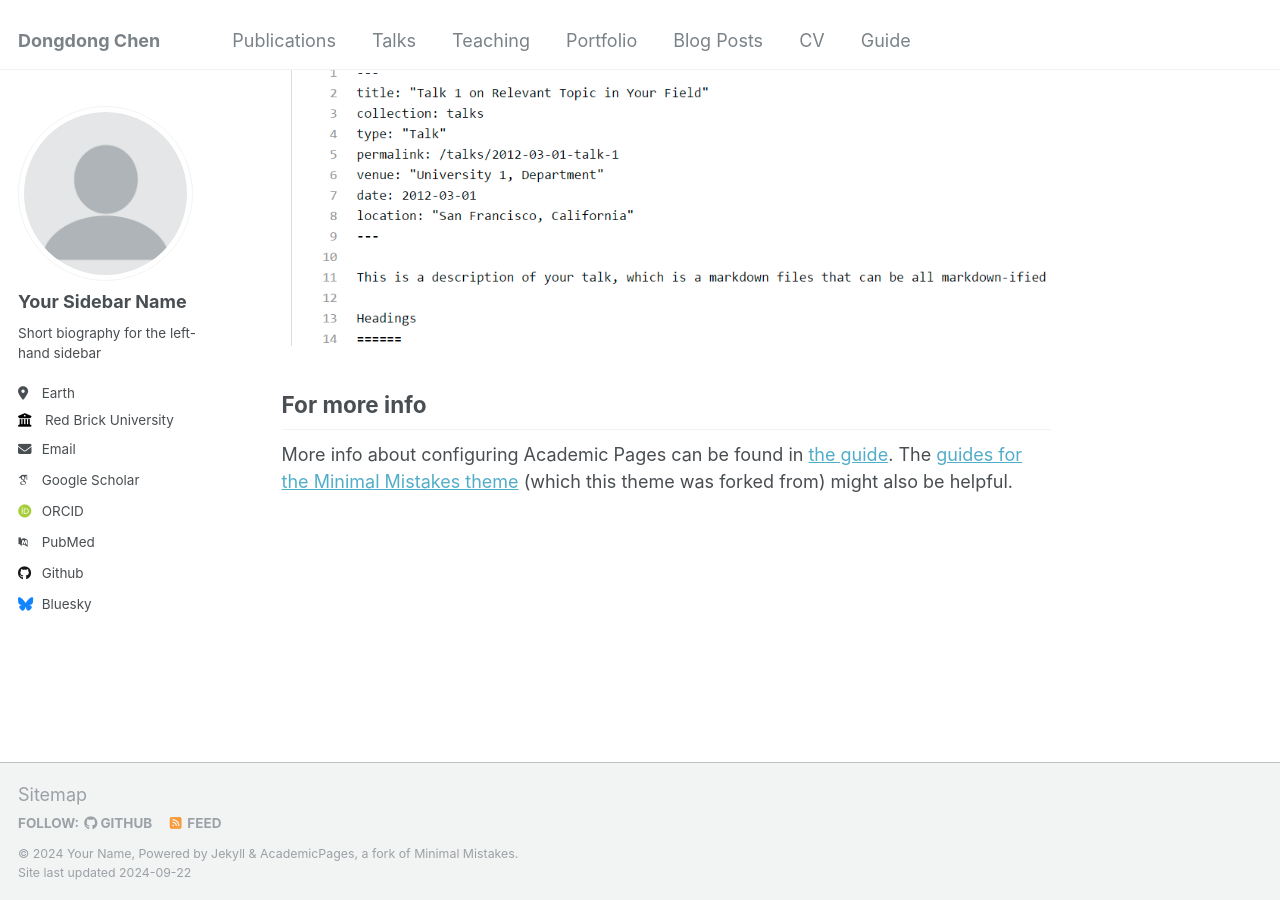
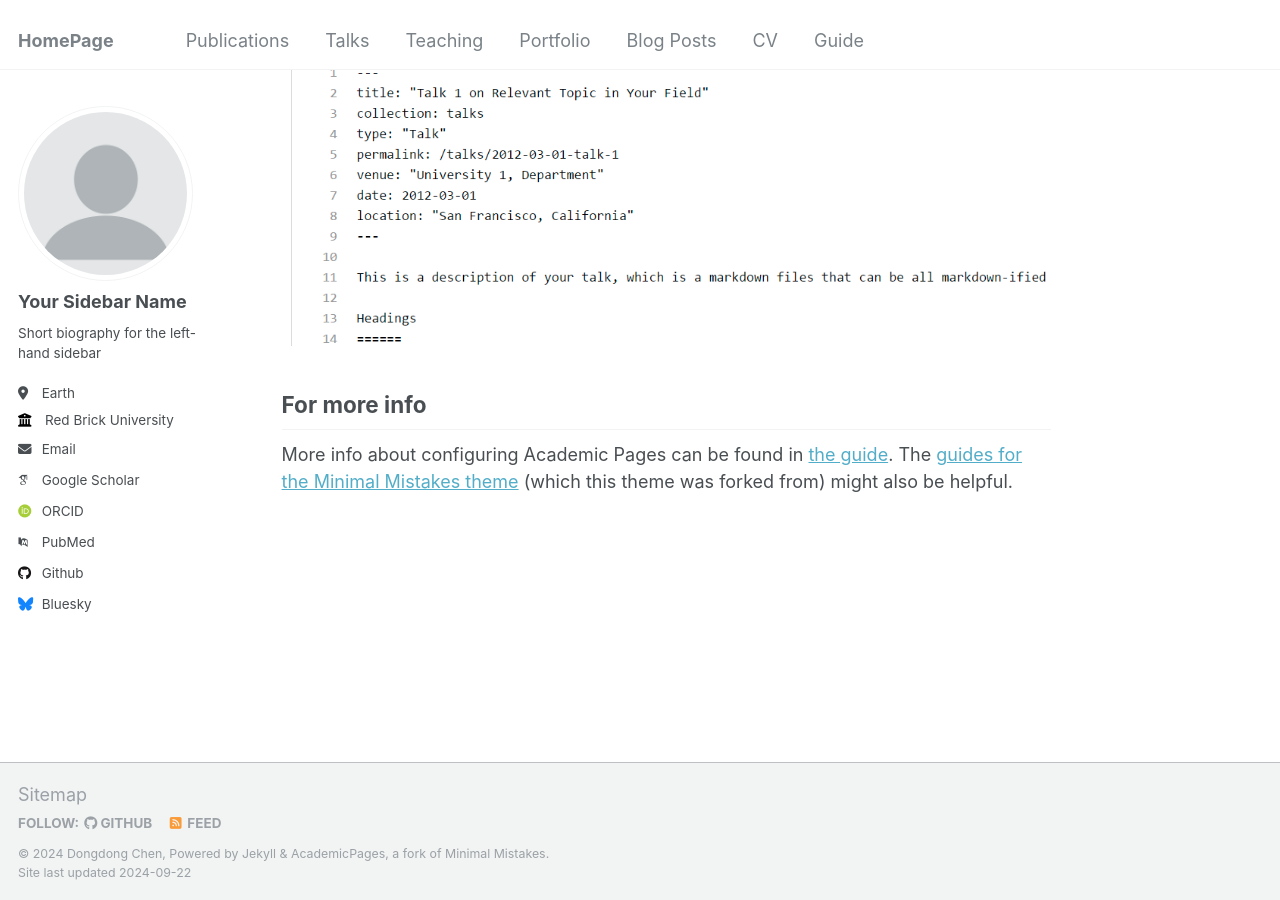
Before and after one commit to DongDChen/DongDChen.github.io, a Jekyll site: the page built from _pages/about.md, in a window 1280 px wide and 900 px high, scrolled down 2643 px. Built offline with Jekyll 4.4.1, drawn with Linux system fonts in a browser that asks for light colours; some web fonts are replaced.

Commit message:
Update _config.yml

```diff
--- a/_config.yml
+++ b/_config.yml
@@ -8,9 +8,9 @@
 
 # Basic Site Settings
 locale                   : "en-US"
-title                    : "Dongdong Chen"
+title                    : "HomePage"
 title_separator          : "-"
-name                     : &name "Your Name"
+name                     : &name "Dongdong Chen"
 description              : &description "personal description"
 url                      : https://dongdchen.github.io # the base hostname & protocol for your site e.g. "https://mmistakes.github.io"
 baseurl                  : "" # the subpath of your site, e.g. "/blog"
```
